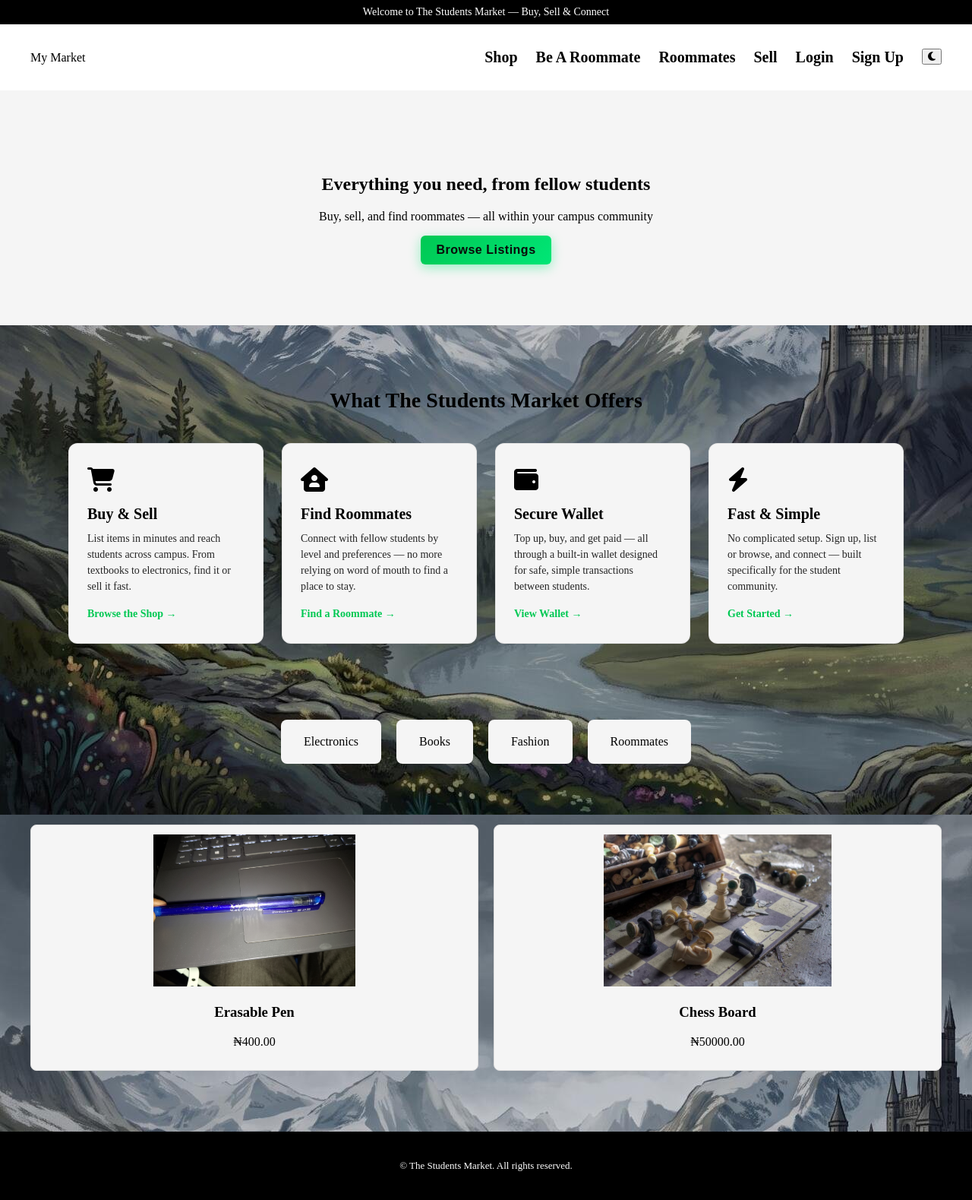
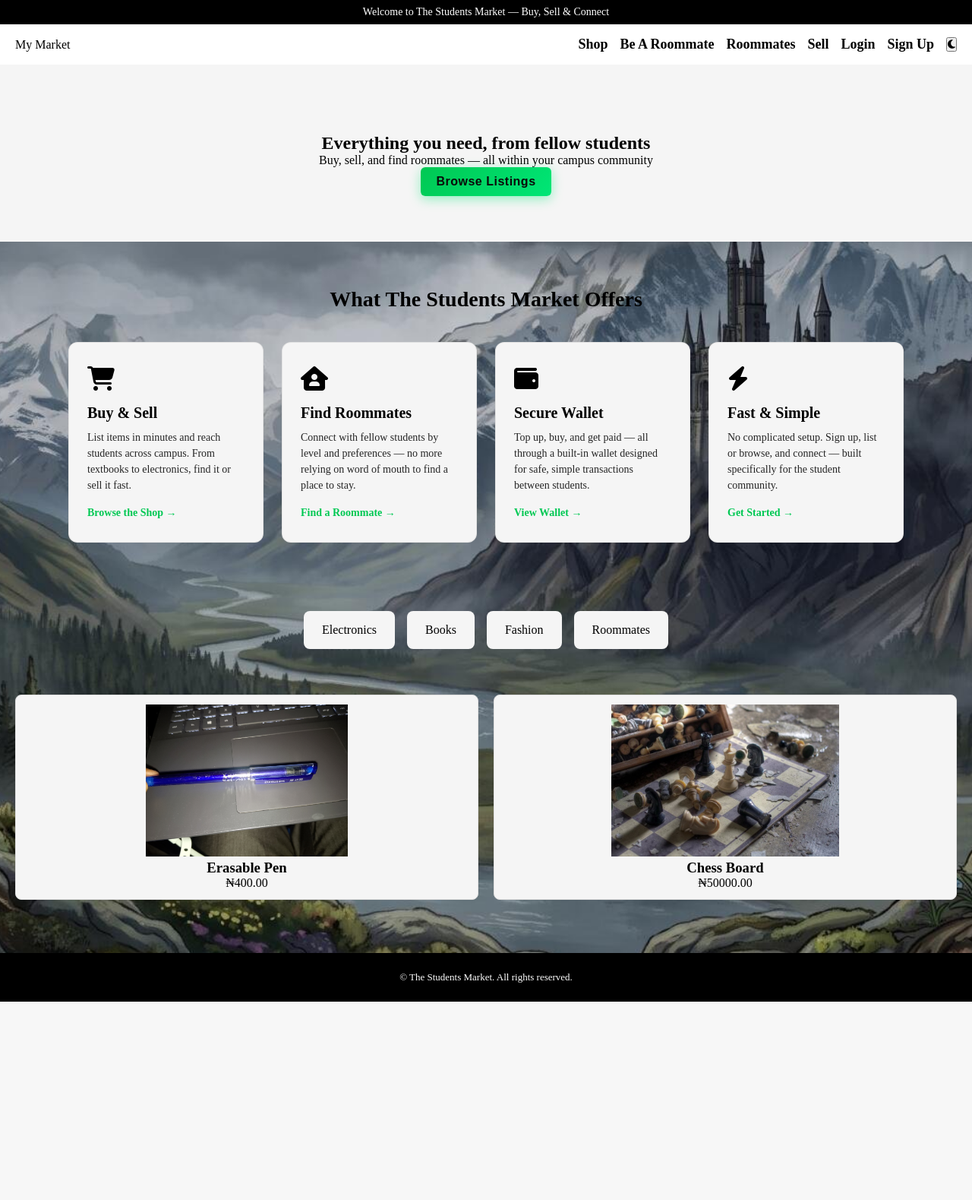
Before and after one commit to happygotpython/Uniuyo-market, a Flask app: page / in a window 1280 px wide. Shown: the whole page at 76% size. After the commit the page ends 1318 px from the top, so only its background shows below. Run offline with Flask 3, Linux system fonts and the light colour scheme; data comes from the database, SQL or seed files in the repository.

Commit message:
Trying to remove mobile phone ui display glitch

```diff
--- a/static/style.css
+++ b/static/style.css
@@ -10,11 +10,28 @@ body.dark-mode {
   --card-bg: #1e1e1e;
 }
 
+* {
+  box-sizing: border-box;
+  margin: 0;
+  padding: 0;
+}
+
+html, body {
+  width: 100%;
+  max-width: 100%;
+  overflow-x: hidden;
+}
+
 body {
   background: var(--bg-color);
   color: var(--text-color);
   transition: background 0.3s ease, color 0.3s ease;
   margin: 0;
+}
+
+img {
+  max-width: 100%;
+  height: auto;
 }
 
 .background {
@@ -103,37 +122,44 @@ body {
   background: #000;
   color: #fff;
   text-align: center;
-  padding: 8px;
+  padding: 8px 12px;
   font-size: 14px;
+  width: 100%;
 }
 
 .navbar {
   display: flex;
   justify-content: space-between;
   align-items: center;
-  padding: 16px 40px;
+  padding: 16px 20px;
   background: var(--bg-color);
+  flex-wrap: wrap;
+  gap: 12px;
+  width: 100%;
 }
 
 .nav-links {
   display: flex;
   list-style: none;
-  gap: 24px;
+  gap: 16px;
+  flex-wrap: wrap;
+  align-items: center;
 }
 
 .nav-links a {
   text-decoration: none;
   color: var(--text-color);
-  font-size: 20px;
+  font-size: 18px;
   font-weight: bold;
   border-radius: 5px;
 }
 
 .hero {
   text-align: center;
-  padding: 80px 20px;
+  padding: 60px 20px;
   background: var(--card-bg);
   color: var(--text-color);
+  width: 100%;
 }
 
 .cta-btn {
@@ -151,15 +177,16 @@ body {
 .categories {
   display: flex;
   justify-content: center;
-  gap: 20px;
-  padding: 40px;
+  flex-wrap: wrap;
+  gap: 16px;
+  padding: 30px 20px;
   text-decoration: none;
   color: var(--text-color);
 }
 
 .category-tile {
   background: var(--card-bg);
-  padding: 20px 30px;
+  padding: 16px 24px;
   border-radius: 8px;
   cursor: pointer;
   color: var(--text-color);
@@ -172,9 +199,9 @@ body {
 
 .listings-grid {
   display: grid;
-  grid-template-columns: repeat(auto-fit, minmax(200px, 1fr));
+  grid-template-columns: repeat(auto-fit, minmax(220px, 1fr));
   gap: 20px;
-  padding: 40px;
+  padding: 30px 20px;
 }
 
 .listing-card {
@@ -188,10 +215,11 @@ body {
 
 .homepage-background{
   background-image: url('images/trial.jpg');
-}
-
-* {
-  box-sizing: border-box;
+  background-size: cover;
+  background-position: center;
+  background-repeat: no-repeat;
+  width: 100%;
+  min-height: 100vh;
 }
 
 #body-for-roomates {
--- a/templates/post_roommate.html
+++ b/templates/post_roommate.html
@@ -5,6 +5,7 @@
     <meta name="viewport" content="width=device-width, initial-scale=1.0">
     <title>Post Roommate - The Students Market</title>
     <link rel="stylesheet" href="{{ url_for('static', filename='style.css') }}">
+    <link rel="stylesheet" href="https://cdnjs.cloudflare.com/ajax/libs/font-awesome/6.5.1/css/all.min.css">
 </head>
 <body>
 
--- a/templates/roommates.html
+++ b/templates/roommates.html
@@ -5,6 +5,7 @@
     <meta charset="UTF-8">
     <meta name="viewport" content="width=device-width, initial-scale=1">
     <link rel="stylesheet" href="{{ url_for('static', filename='style.css') }}">
+    <link rel="stylesheet" href="https://cdnjs.cloudflare.com/ajax/libs/font-awesome/6.5.1/css/all.min.css">
 </head>
 <body>
 
--- a/templates/sell.html
+++ b/templates/sell.html
@@ -5,6 +5,7 @@
     <meta name="viewport" content="width=device-width, initial-scale=1.0">
     <title>Sell Item - UniUyo Market</title>
     <link rel="stylesheet" href="{{ url_for('static', filename='style.css') }}">
+    <link rel="stylesheet" href="https://cdnjs.cloudflare.com/ajax/libs/font-awesome/6.5.1/css/all.min.css">
 </head>
 <body>
 
@@ -21,7 +22,7 @@
       <li class="navbartxt"><a href="/signup">Sign Up</a></li>
     {% endif %}
     <li class="navbartxt"><a href="{{ url_for('wallet') }}">Wallet</a></li>
-    <li><button id="theme-toggle">🌙</button></li>
+    <li><button id="theme-toggle" aria-label="Toggle theme"><i class="fa-solid fa-moon"></i></button></li>
   </ul>
 </nav>
 
--- a/templates/shop.html
+++ b/templates/shop.html
@@ -5,6 +5,7 @@
     <meta charset="UTF-8">
     <meta name="viewport" content="width=device-width, initial-scale=1">
     <link rel="stylesheet" href="{{ url_for('static', filename='style.css') }}">
+    <link rel="stylesheet" href="https://cdnjs.cloudflare.com/ajax/libs/font-awesome/6.5.1/css/all.min.css">
 </head>
 <body>
 
--- a/templates/wallet.html
+++ b/templates/wallet.html
@@ -3,8 +3,9 @@
 <head>
     <meta charset="UTF-8">
     <meta name="viewport" content="width=device-width, initial-scale=1.0">
-    <title>My Wallet - UniUyo Market</title>
+    <title>My Wallet - The Students Market</title>
     <link rel="stylesheet" href="{{ url_for('static', filename='style.css') }}">
+    <link rel="stylesheet" href="https://cdnjs.cloudflare.com/ajax/libs/font-awesome/6.5.1/css/all.min.css">
 </head>
 <body>
 
```
Also changed, not shown: other parts of static/style.css (+21 -20 lines).
